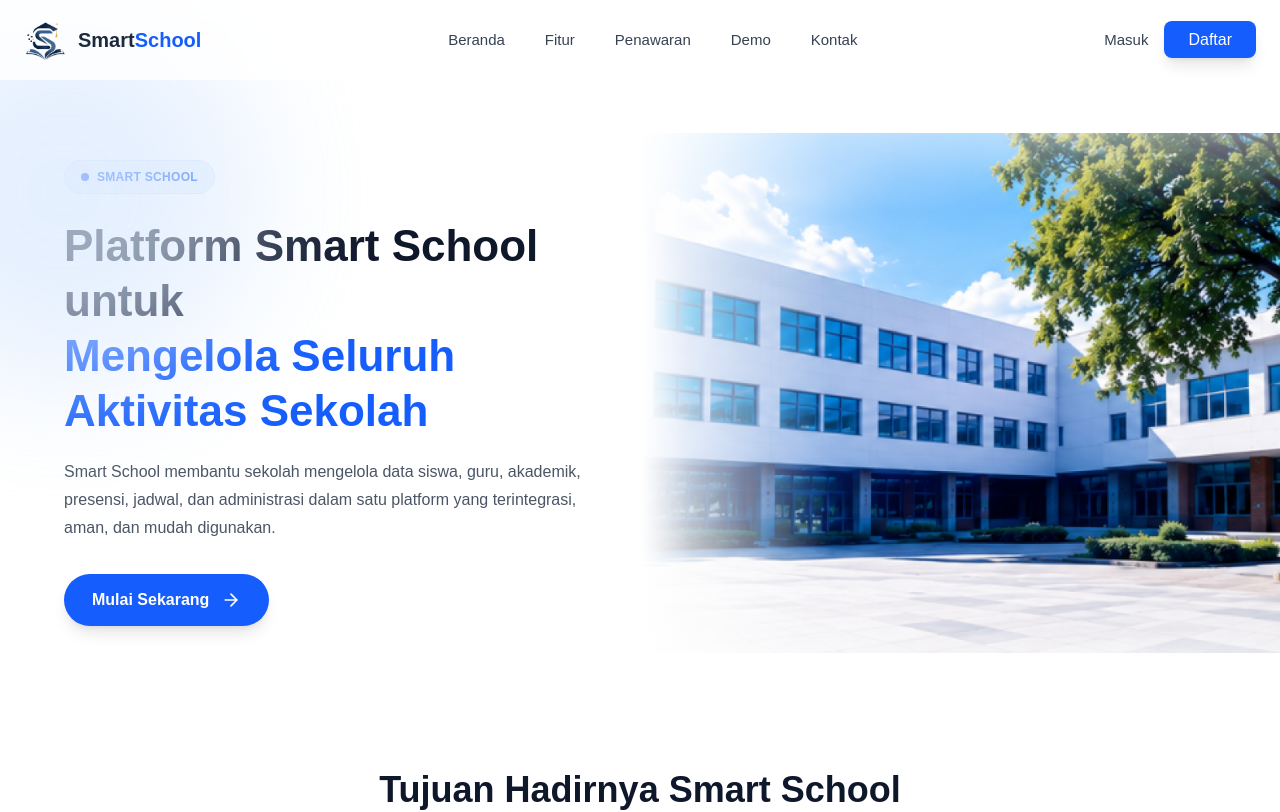
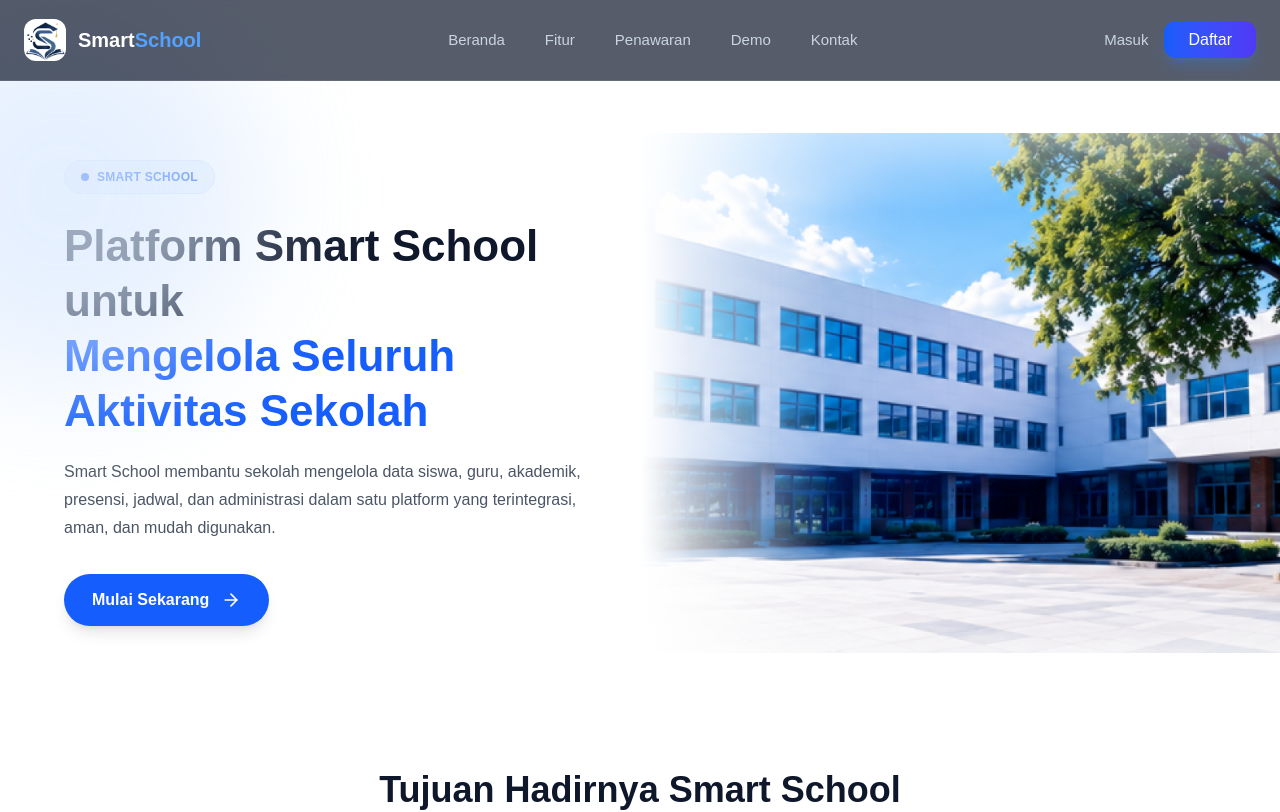
Before and after one commit to yoelsiahaan551/smartschool-frontend-baru, a Next.js app: page / in a window 1280 px wide. Shown: the top 812 px of the page. Built offline with nearby package versions, Linux system fonts and the light colour scheme.

Commit message:
update navbar

```diff
--- a/app/components/Header.jsx
+++ b/app/components/Header.jsx
@@ -173,7 +173,7 @@ export default function Header({
                 </div>
               </div>
 
-              {/* Menu Items */}
+              {/* Menu Items - Sekarang hanya 3 menu (Bantuan & Dukungan sudah dihapus) */}
               <div className="py-1">
                 <button className="flex items-center gap-3 w-full px-4 py-2.5 text-sm text-slate-600 hover:bg-slate-50 transition-all duration-150 group">
                   <div className="w-8 h-8 rounded-lg bg-blue-50 flex items-center justify-center text-blue-500 group-hover:bg-blue-100 transition-colors">
@@ -186,12 +186,6 @@ export default function Header({
                     <Settings size={16} />
                   </div>
                   <span>Pengaturan</span>
-                </button>
-                <button className="flex items-center gap-3 w-full px-4 py-2.5 text-sm text-slate-600 hover:bg-slate-50 transition-all duration-150 group">
-                  <div className="w-8 h-8 rounded-lg bg-emerald-50 flex items-center justify-center text-emerald-500 group-hover:bg-emerald-100 transition-colors">
-                    <Sparkles size={16} />
-                  </div>
-                  <span>Bantuan & Dukungan</span>
                 </button>
               </div>
 
--- a/app/components/landingPage/Navbar.jsx
+++ b/app/components/landingPage/Navbar.jsx
@@ -1,3 +1,4 @@
+
 "use client";
 
 import { useEffect, useState } from "react";
@@ -37,8 +38,8 @@ export default function Navbar() {
       height: 0,
       transition: {
         duration: 0.3,
-        ease: "easeInOut"
-      }
+        ease: "easeInOut",
+      },
     },
     visible: {
       opacity: 1,
@@ -47,24 +48,24 @@ export default function Navbar() {
         duration: 0.4,
         ease: "easeInOut",
         staggerChildren: 0.05,
-        delayChildren: 0.1
-      }
-    }
+        delayChildren: 0.1,
+      },
+    },
   };
 
   const mobileItemVariants = {
     hidden: {
       opacity: 0,
-      x: -20
+      x: -20,
     },
     visible: {
       opacity: 1,
       x: 0,
       transition: {
         duration: 0.3,
-        ease: "easeOut"
-      }
-    }
+        ease: "easeOut",
+      },
+    },
   };
 
   // Variants untuk logo dan teks
@@ -74,9 +75,9 @@ export default function Navbar() {
       scale: 1.05,
       transition: {
         duration: 0.2,
-        ease: "easeInOut"
-      }
-    }
+        ease: "easeInOut",
+      },
+    },
   };
 
   return (
@@ -85,29 +86,38 @@ export default function Navbar() {
       animate={{ y: 0 }}
       transition={{
         duration: 0.5,
-        ease: "easeOut"
+        ease: "easeOut",
       }}
-      className={`fixed top-0 left-0 w-full z-50 transition-all duration-300 ${
+      className={`fixed top-0 left-0 w-full z-50 transition-all duration-300 border-b border-white/10 ${
         isScroll
-          ? "bg-white/90 backdrop-blur-md shadow-lg"
-          : "bg-white/80 backdrop-blur-sm"
+          ? "bg-slate-900/90 backdrop-blur-xl shadow-2xl shadow-slate-900/20"
+          : "bg-slate-900/70 backdrop-blur-lg"
       }`}
     >
       <div className="max-w-7xl mx-auto h-20 px-6 flex items-center justify-between">
-        {/* Logo dengan animasi hover */}
+
+        {/* =========================
+            LOGO
+        ========================= */}
         <motion.div
           variants={logoVariants}
           initial="initial"
           whileHover="hover"
         >
           <Link href="/" className="flex items-center gap-3">
+
+            {/* Card putih di belakang logo */}
             <motion.div
               whileHover={{ rotate: 360 }}
-              transition={{ duration: 0.6, ease: "easeInOut" }}
+              transition={{
+                duration: 0.6,
+                ease: "easeInOut",
+              }}
+              className="w-[42px] h-[42px] bg-white flex items-center justify-center rounded-xl"
             >
               <Image
                 src="/logo/logoSS.png"
-                alt="Logo"
+                alt="Logo SmartSchool"
                 width={42}
                 height={42}
                 priority
@@ -115,14 +125,15 @@ export default function Navbar() {
               />
             </motion.div>
 
+            {/* Nama SmartSchool */}
             <div>
-              <h1 className="text-xl font-bold text-slate-800">
+              <h1 className="text-xl font-bold text-white">
                 Smart
                 <motion.span
-                  className="text-blue-600 inline-block"
+                  className="text-blue-400 inline-block"
                   whileHover={{
                     scale: 1.1,
-                    color: "#2563eb"
+                    color: "#60a5fa",
                   }}
                   transition={{ duration: 0.2 }}
                 >
@@ -133,7 +144,9 @@ export default function Navbar() {
           </Link>
         </motion.div>
 
-        {/* Desktop Menu dengan animasi */}
+        {/* =========================
+            DESKTOP MENU
+        ========================= */}
         <nav className="hidden lg:flex items-center gap-10">
           {menus.map((menu, index) => (
             <motion.a
@@ -144,73 +157,99 @@ export default function Navbar() {
               transition={{
                 duration: 0.3,
                 delay: index * 0.05,
-                ease: "easeOut"
+                ease: "easeOut",
               }}
               whileHover={{
                 scale: 1.1,
-                color: "#2563eb"
+                color: "#60a5fa",
               }}
               whileTap={{ scale: 0.95 }}
-              className="text-[15px] font-medium text-gray-700 hover:text-blue-600 transition"
+              className="text-[15px] font-medium text-slate-300 hover:text-blue-400 transition"
             >
               {menu.name}
             </motion.a>
           ))}
         </nav>
 
-        {/* Desktop Buttons dengan animasi */}
+        {/* =========================
+            DESKTOP BUTTONS
+        ========================= */}
         <div className="hidden lg:flex items-center gap-4">
+
+          {/* Tombol Masuk */}
           <motion.div
             initial={{ opacity: 0, x: 20 }}
             animate={{ opacity: 1, x: 0 }}
-            transition={{ duration: 0.3, delay: 0.2 }}
+            transition={{
+              duration: 0.3,
+              delay: 0.2,
+            }}
           >
             <Link
               href="/login"
-              className="text-[15px] font-medium text-gray-700 hover:text-blue-600 transition"
+              className="text-[15px] font-medium text-slate-300 hover:text-blue-400 transition"
             >
               Masuk
             </Link>
           </motion.div>
 
+          {/* Tombol Daftar */}
           <motion.div
             initial={{ opacity: 0, x: 20 }}
             animate={{ opacity: 1, x: 0 }}
-            transition={{ duration: 0.3, delay: 0.3 }}
+            transition={{
+              duration: 0.3,
+              delay: 0.3,
+            }}
             whileHover={{ scale: 1.05 }}
             whileTap={{ scale: 0.95 }}
           >
             <Link
               href="/register"
-              className="bg-blue-600 hover:bg-blue-700 text-white px-6 py-2.5 rounded-lg transition-all duration-300 font-medium shadow-lg hover:shadow-blue-500/30"
+              className="bg-gradient-to-r from-blue-600 to-indigo-600 hover:from-blue-700 hover:to-indigo-700 text-white px-6 py-2.5 rounded-xl transition-all duration-300 font-medium shadow-lg shadow-blue-500/25 hover:shadow-blue-500/40"
             >
               Daftar
             </Link>
           </motion.div>
         </div>
 
-        {/* Hamburger Button dengan animasi */}
+        {/* =========================
+            HAMBURGER BUTTON
+        ========================= */}
         <motion.button
           type="button"
           onClick={() => setIsOpen(!isOpen)}
-          className="lg:hidden p-2 rounded-lg hover:bg-gray-100 transition relative"
+          className="lg:hidden p-2 rounded-lg hover:bg-slate-800 transition relative"
           whileHover={{ scale: 1.1 }}
           whileTap={{ scale: 0.9 }}
         >
           <motion.div
-            animate={{ rotate: isOpen ? 90 : 0 }}
-            transition={{ duration: 0.3, ease: "easeInOut" }}
+            animate={{
+              rotate: isOpen ? 90 : 0,
+            }}
+            transition={{
+              duration: 0.3,
+              ease: "easeInOut",
+            }}
           >
             {isOpen ? (
-              <X size={28} className="text-slate-700" />
+              <X
+                size={28}
+                className="text-white"
+              />
             ) : (
-              <Menu size={28} className="text-slate-700" />
+              <Menu
+                size={28}
+                className="text-white"
+              />
             )}
           </motion.div>
         </motion.button>
       </div>
 
-      {/* Mobile Menu dengan animasi lebih halus */}
+      {/* =========================
+          MOBILE MENU
+      ========================= */}
       <AnimatePresence>
         {isOpen && (
           <motion.div
@@ -218,9 +257,11 @@ export default function Navbar() {
             initial="hidden"
             animate="visible"
             exit="hidden"
-            className="lg:hidden absolute top-full left-0 w-full bg-white/95 backdrop-blur-sm border-t shadow-2xl overflow-hidden"
+            className="lg:hidden absolute top-full left-0 w-full bg-slate-900/95 backdrop-blur-lg border-t border-slate-700/50 shadow-2xl overflow-hidden"
           >
             <nav className="flex flex-col px-6 py-5 gap-5">
+
+              {/* Menu Mobile */}
               {menus.map((menu) => (
                 <motion.a
                   key={menu.name}
@@ -229,9 +270,9 @@ export default function Navbar() {
                   variants={mobileItemVariants}
                   whileHover={{
                     x: 10,
-                    color: "#2563eb"
+                    color: "#60a5fa",
                   }}
-                  className="text-gray-700 font-medium hover:text-blue-600 transition"
+                  className="text-slate-300 font-medium hover:text-blue-400 transition"
                 >
                   {menu.name}
                 </motion.a>
@@ -239,19 +280,21 @@ export default function Navbar() {
 
               <motion.hr
                 variants={mobileItemVariants}
-                className="border-gray-200"
+                className="border-slate-700/60"
               />
 
+              {/* Masuk */}
               <motion.div variants={mobileItemVariants}>
                 <Link
                   href="/login"
                   onClick={() => setIsOpen(false)}
-                  className="text-gray-700 font-medium hover:text-blue-600 transition block"
+                  className="text-slate-300 font-medium hover:text-blue-400 transition block"
                 >
                   Masuk
                 </Link>
               </motion.div>
 
+              {/* Daftar */}
               <motion.div
                 variants={mobileItemVariants}
                 whileHover={{ scale: 1.02 }}
@@ -260,7 +303,7 @@ export default function Navbar() {
                 <Link
                   href="/register"
                   onClick={() => setIsOpen(false)}
-                  className="bg-blue-600 hover:bg-blue-700 text-white text-center py-3 rounded-lg transition shadow-lg hover:shadow-blue-500/30 block"
+                  className="bg-gradient-to-r from-blue-600 to-indigo-600 hover:from-blue-700 hover:to-indigo-700 text-white text-center py-3 rounded-xl transition shadow-lg shadow-blue-500/25 hover:shadow-blue-500/40 block"
                 >
                   Daftar
                 </Link>
```
